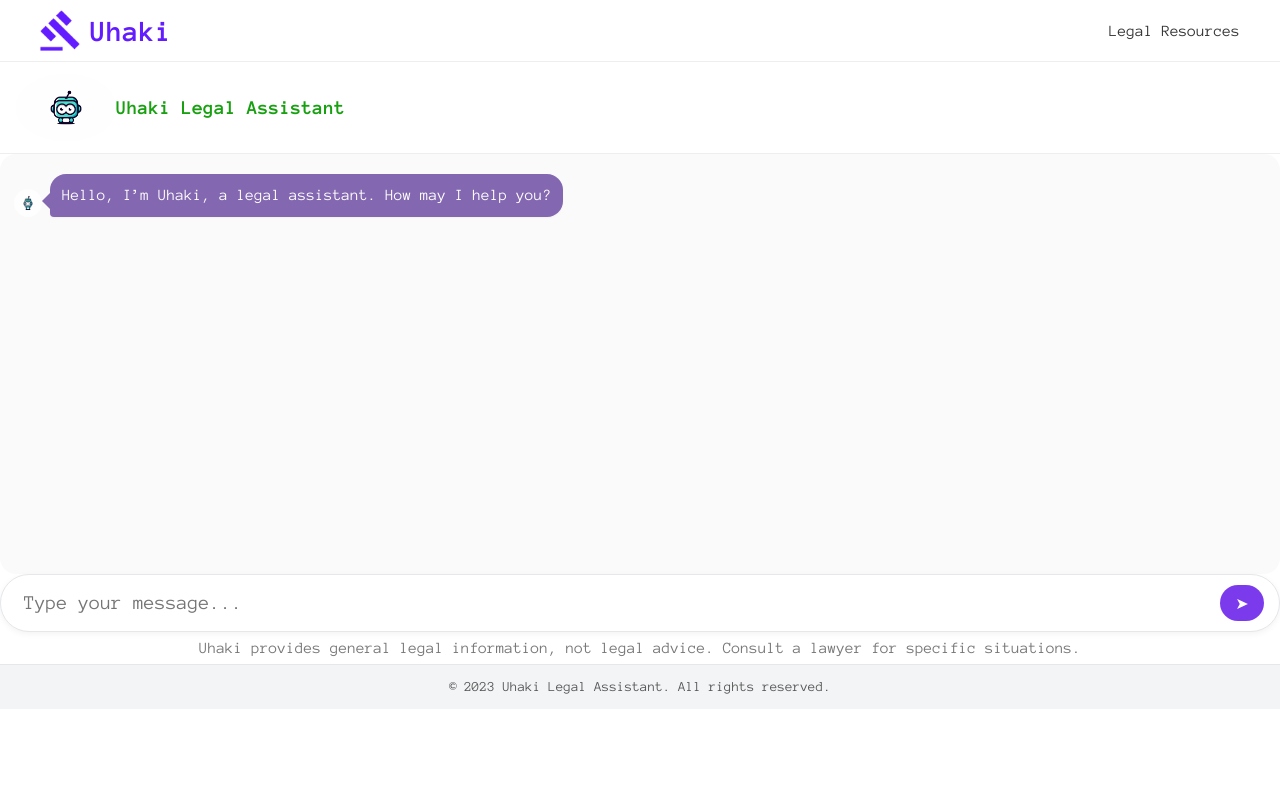
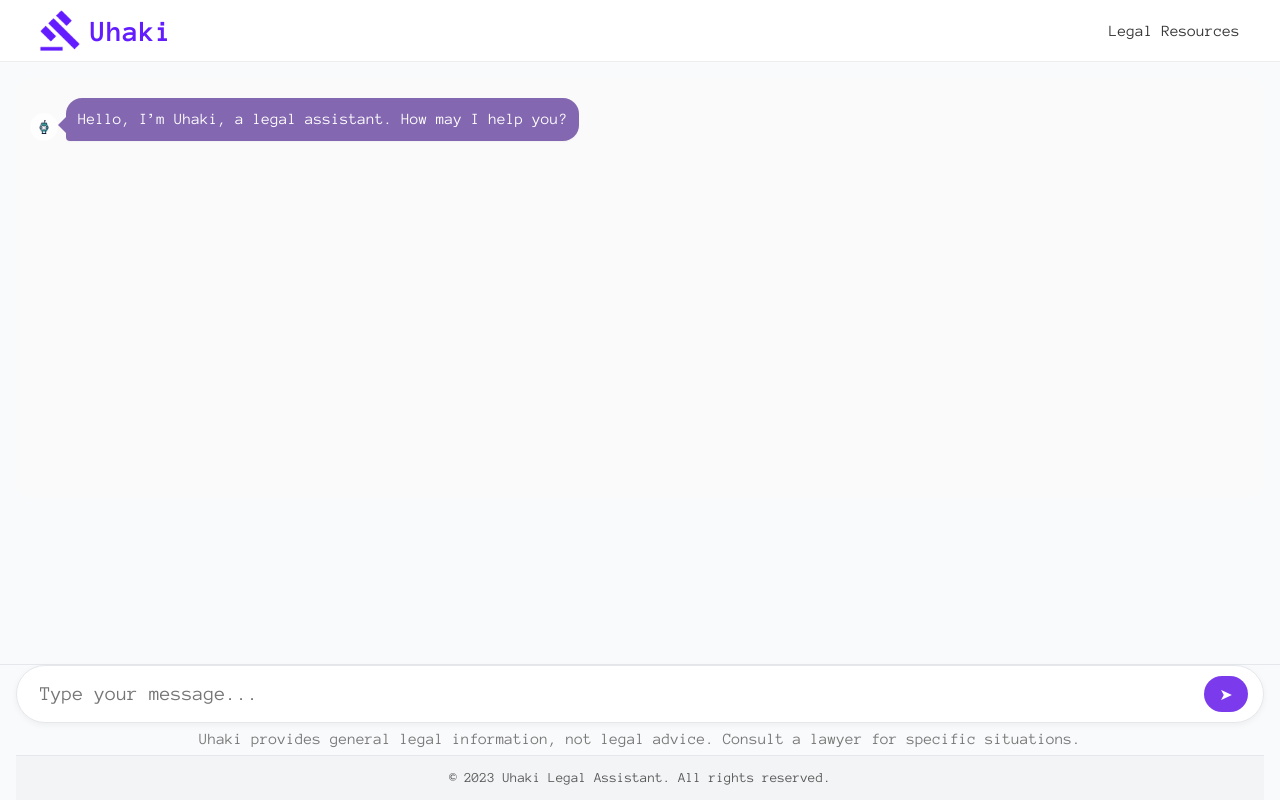
Before and after one commit to raychelleKalekye/Uhaki-legal-chatbot, a React (Create React App) app in the folder frontend/: page /ChatPage in a window 1280 px wide. Built offline with nearby package versions, Linux system fonts and the light colour scheme.

Commit message:
feat(chat-page): make chat area scrollable and remove chat header
- Enabled scrollable chat message area for better usability
- Removed redundant ChatHeader component to simplify UI

related to #26

```diff
--- a/frontend/src/App.js
+++ b/frontend/src/App.js
@@ -1,5 +1,5 @@
 import Header from './Components/Header';
-import Footer from './Components/Footer';
+
 import './App.css';
 import ChatPage from './Pages/ChatPage';
 
@@ -8,7 +8,7 @@ function App() {
     <div className="App">
       <Header/>
       <ChatPage/>
-      <Footer/>
+
     </div>
   );
 }
--- a/frontend/src/Pages/ChatPage.js
+++ b/frontend/src/Pages/ChatPage.js
@@ -1,33 +1,46 @@
-import React, { useState, useEffect } from 'react';
-import ChatHeader from '../Components/ChatHeader';
+import React, { useState, useEffect, useLayoutEffect, useRef } from 'react';
 import Disclaimer from '../Components/Disclaimer';
 import MessageList from '../Components/MessageList';
 import MessageInput from '../Components/MessageInput';
-
+import Footer from '../Components/Footer';
+import '../Styles/ChatPage.css';
 const ChatPage = () => {
   const [messages, setMessages] = useState([]);
-
+  const bottomRef = useRef(null);
 
   useEffect(() => {
-    setMessages([
-      { sender: "uhaki", text: "Hello, I’m Uhaki, a legal assistant. How may I help you?" }
-    ]);
+    setMessages([{ sender: 'uhaki', text: 'Hello, I’m Uhaki, a legal assistant. How may I help you?' }]);
   }, []);
 
+  useLayoutEffect(() => {
+    const setBBHeight = () => {
+      const h = bottomRef.current?.offsetHeight || 0;
+      document.documentElement.style.setProperty('--bb-h', `${h}px`);
+    };
+    setBBHeight();
+    window.addEventListener('resize', setBBHeight);
+    return () => window.removeEventListener('resize', setBBHeight);
+  }, []);
 
   const handleSend = (text) => {
     if (!text.trim()) return;
-    setMessages([...messages, { sender: "user", text }]);
+    setMessages((prev) => [...prev, { sender: 'user', text }]);
   };
 
   return (
-    <div className='ChatPage'>
-      <ChatHeader />
-      <MessageList messages={messages} />
-      <MessageInput onSend={handleSend} />
-      <Disclaimer />
+    <div className="ChatPage">
+      <main className="ChatScroll">
+        <MessageList messages={messages} />
+      </main>
+
+      <div className="BottomBar" ref={bottomRef}>
+        <div className="BottomInner">
+          <MessageInput onSend={handleSend} />
+          <div className="Disclaimer"><Disclaimer /></div>
+          <div className="FooterWrap"><Footer /></div>
+        </div>
+      </div>
     </div>
   );
 };
-
 export default ChatPage;
--- a/frontend/src/Styles/ChatHeader.css
+++ b/frontend/src/Styles/ChatHeader.css
@@ -7,11 +7,12 @@
   position: sticky;
   top: 0;
   z-index: 10;
+  height:30px;
 }
 
 
 .chatHeader img {
-  width: 100px;
+  width: 90px;
   border-radius: 50%;
 }
 
--- /dev/null
+++ b/frontend/src/Styles/ChatPage.css
@@ -0,0 +1,33 @@
+:root {
+  --bb-h: 160px;
+}
+html, body {
+  height: 100%;
+  margin: 0;
+  overflow: hidden;
+}
+.ChatPage {
+  height: 100vh;
+  display: flex;
+  flex-direction: column;
+  background: #f9fafb;
+}
+.ChatScroll {
+  flex: 1;
+  overflow-y: hidden;
+  padding: 16px;
+  padding-bottom: 160px;
+}
+.BottomBar {
+  position: fixed;
+  left: 0;
+  right: 0;
+  bottom: 0;
+  border-top: 1px solid #e5e7eb;
+  padding: 0px 16px;
+}
+
+.Disclaimer {
+  font-size: 12px;
+  color: #6b7280;
+}
--- a/frontend/src/Styles/Header.css
+++ b/frontend/src/Styles/Header.css
@@ -13,6 +13,7 @@
   align-items: center;
   padding: 10px 40px;
   border-bottom: 1px solid #eee;
+
 }
 
 .heading {
--- a/frontend/src/Styles/MessageList.css
+++ b/frontend/src/Styles/MessageList.css
@@ -22,7 +22,7 @@
   justify-content: flex-end;
 }
 
-/* avatar */
+
 .avatar {
   width: 28px;
   height: 28px;
```
